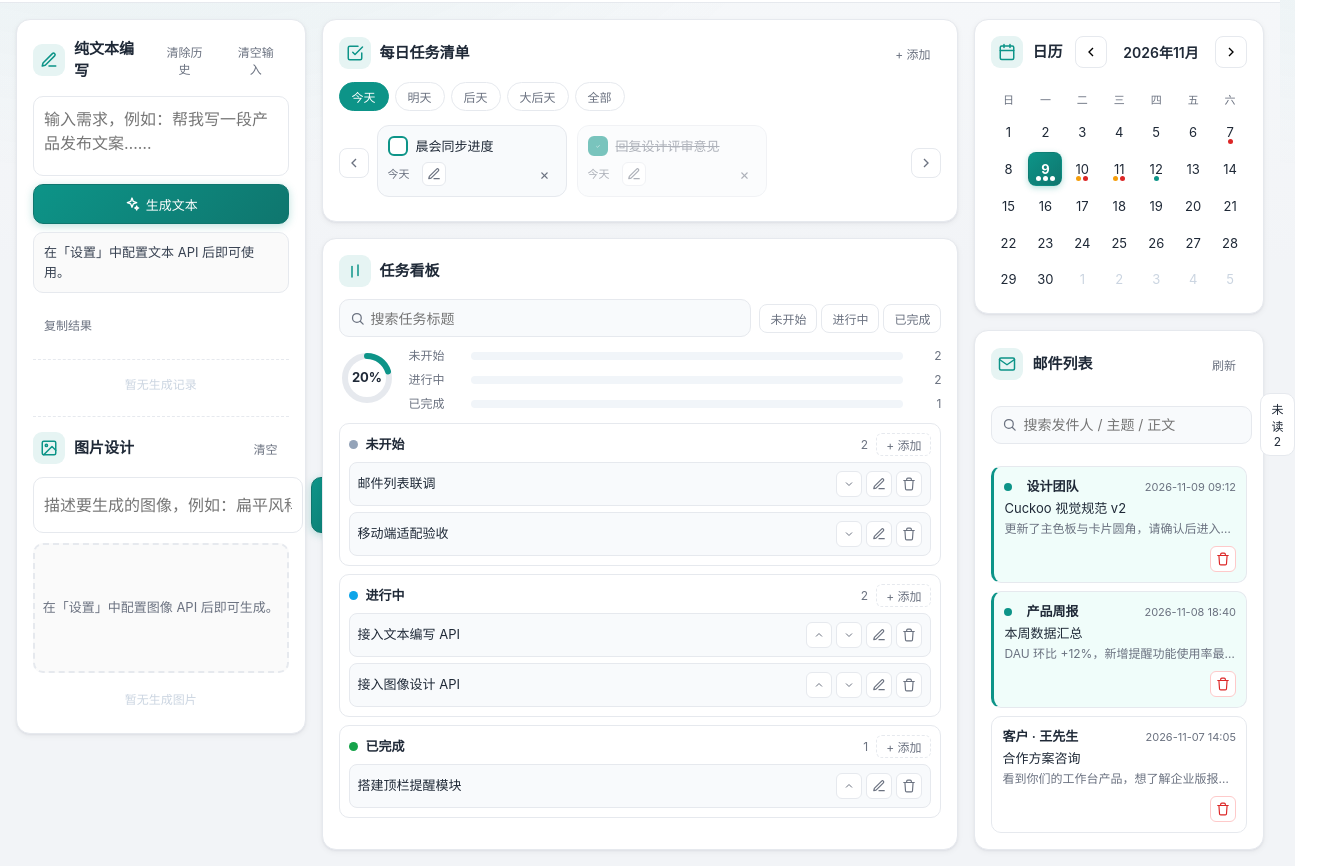
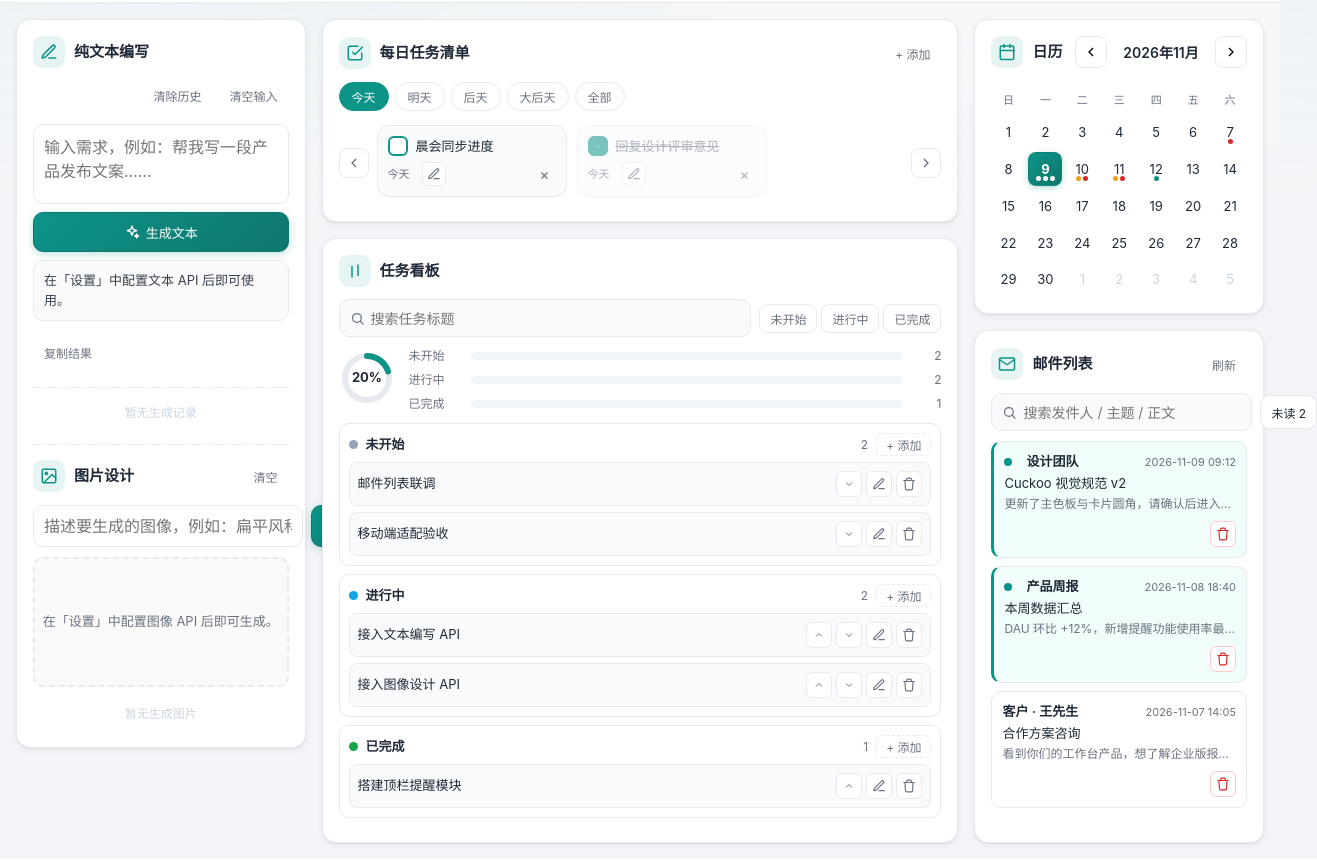
Before and after one commit to Anliways/anliways-site, a plain HTML site: page cuckoo/index.html in a window 1280 px wide. Shown: the part 57-923 px from the top of the page, 1317 px wide, since content can reach past the window. Drawn offline with Linux system fonts and the light colour scheme.

Commit message:
fix(cuckoo): 修复窄栏下标题与按钮文字错行
- .btn 增加 white-space:nowrap + flex-shrink:0，按钮文字不再竖排断行
- .card-head 启用 flex-wrap：空间不足时按钮整组换行，标题保持单行
- .card-head .ttl / .sec-t / .ksh 增加 white-space:nowrap
- 触发场景：901–1200px 断点三栏换行为两行时左/右列变窄

```diff
--- a/cuckoo/index.html
+++ b/cuckoo/index.html
@@ -56,7 +56,7 @@
   .rem-done svg{width:13px;height:13px}
   .rem-empty{color:var(--muted);font-size:13px;padding:6px 4px}
   .top-actions{display:flex;gap:8px;flex-shrink:0}
-  .btn{border:1px solid var(--border); background:#fff; color:var(--text); border-radius:10px; padding:8px 12px; min-height:40px; display:inline-flex; align-items:center; justify-content:center; gap:6px; font-size:13px;}
+  .btn{border:1px solid var(--border); background:#fff; color:var(--text); border-radius:10px; padding:8px 12px; min-height:40px; display:inline-flex; align-items:center; justify-content:center; gap:6px; font-size:13px; white-space:nowrap; flex-shrink:0;}
   .btn svg{width:16px;height:16px}
   .btn:hover{border-color:var(--border-strong);background:#f8fafc}
   .btn-primary{background:linear-gradient(135deg,var(--primary),var(--primary-d));border-color:var(--primary-d);color:#fff;box-shadow:0 2px 8px rgba(13,148,136,.28)}
@@ -80,11 +80,11 @@
   .col-center{flex:2.2; min-width:0; display:flex; flex-direction:column; gap:16px}
   .col-right{flex:1; min-width:0; display:flex; flex-direction:column; gap:16px}
   .card{background:var(--card); border:1px solid var(--border); border-radius:var(--radius); box-shadow:var(--shadow); padding:16px; display:flex; flex-direction:column; min-height:0;}
-  .card-head{display:flex;align-items:center;gap:10px;margin-bottom:12px}
-  .card-head .ttl{font-weight:600;font-size:15px;display:flex;align-items:center;gap:9px}
+  .card-head{display:flex;align-items:center;gap:10px;margin-bottom:12px;flex-wrap:wrap}
+  .card-head .ttl{font-weight:600;font-size:15px;display:flex;align-items:center;gap:9px;white-space:nowrap;flex-shrink:0}
   /* 卡片标题图标改为「色块徽章」：柔和底色 + 圆角，建立模块识别度 */
   .card-head .ttl svg{width:32px;height:32px;padding:7px;border-radius:9px;background:var(--primary-soft);color:var(--primary);flex-shrink:0}
-  .card-head .act{margin-left:auto;display:flex;gap:6px}
+  .card-head .act{margin-left:auto;display:flex;gap:6px;flex-shrink:0}
 
   /* ---------- Text writer ---------- */
   /* 左栏合并卡片组：文本编写 + 图片设计 同处一张卡片，虚线分隔保持层次 */
@@ -151,7 +151,7 @@
   .bar-fill{height:100%;border-radius:6px;background:linear-gradient(90deg,var(--primary),var(--primary-d));transition:width .3s ease}
   .bar-row .bn{width:30px;text-align:right;color:var(--muted)}
   .ksec{border:1px solid var(--border);border-radius:10px;padding:9px;margin-bottom:8px;background:#fff}
-  .ksec .ksh{display:flex;align-items:center;gap:8px;font-size:13px;font-weight:600;margin-bottom:6px}
+  .ksec .ksh{display:flex;align-items:center;gap:8px;font-size:13px;font-weight:600;margin-bottom:6px;white-space:nowrap}
   .ksec .ksh .dot{width:9px;height:9px;border-radius:50%}
   .ksec .ksh .kc{margin-left:auto;color:var(--muted);font-weight:400;font-size:12px}
   .ksec .ksh .kadd2{border:1px dashed var(--border);background:#fff;border-radius:6px;padding:2px 9px;font-size:12px;color:var(--muted)}
@@ -230,7 +230,7 @@
   .field input,.field select,.field textarea{width:100%;border:1px solid var(--border);border-radius:10px;padding:9px 10px;}
   .field input,.field select{min-height:40px}
   .sec{border:1px solid var(--border);border-radius:12px;padding:12px;margin-bottom:12px}
-  .sec .sec-t{font-weight:600;font-size:14px;margin-bottom:8px;display:flex;align-items:center;gap:7px}
+  .sec .sec-t{font-weight:600;font-size:14px;margin-bottom:8px;display:flex;align-items:center;gap:7px;white-space:nowrap}
   .sec .sec-t svg{width:26px;height:26px;padding:5px;border-radius:7px;background:var(--primary-soft);color:var(--primary)}
   .data-row{display:flex;gap:8px;flex-wrap:wrap;margin-bottom:8px}
   .hint{font-size:12px;color:var(--muted);background:#f8fafc;border:1px dashed var(--border);border-radius:8px;padding:8px;margin-top:6px}
```
